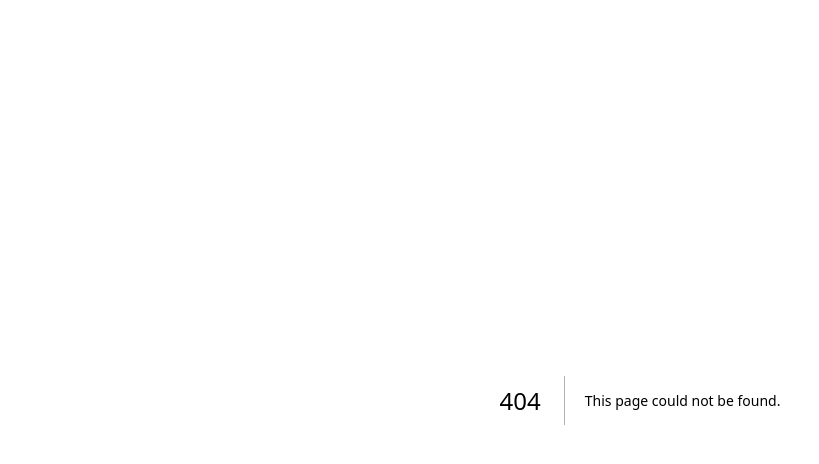
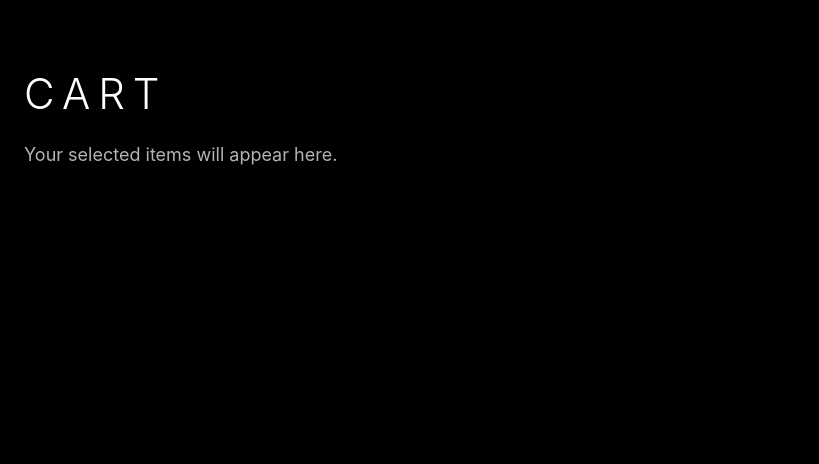
Before and after one commit to Odusagunoluwafemi/topboy, a Next.js app: page /cart in a window 1280 px wide. Before the commit this address had no page. Shown: the top 464 px of the page, without its empty margins (0-819 px from the left). Built offline with nearby package versions, Linux system fonts and the light colour scheme.

Commit message:
Create page.js

```diff
--- /dev/null
+++ b/app/cart/page.js
@@ -0,0 +1,35 @@
+export default function CartPage() {
+  return (
+    <main
+      style={{
+        backgroundColor: "#000",
+        color: "#fff",
+        minHeight: "100vh",
+        padding: "40px 24px",
+        fontFamily:
+          '-apple-system, BlinkMacSystemFont, "Segoe UI", sans-serif',
+      }}
+    >
+      <h1
+        style={{
+          fontSize: "42px",
+          letterSpacing: "8px",
+          fontWeight: "300",
+          marginBottom: "20px",
+        }}
+      >
+        CART
+      </h1>
+
+      <p
+        style={{
+          color: "#b3b3b3",
+          fontSize: "18px",
+          lineHeight: "1.8",
+        }}
+      >
+        Your selected items will appear here.
+      </p>
+    </main>
+  );
+}
```
